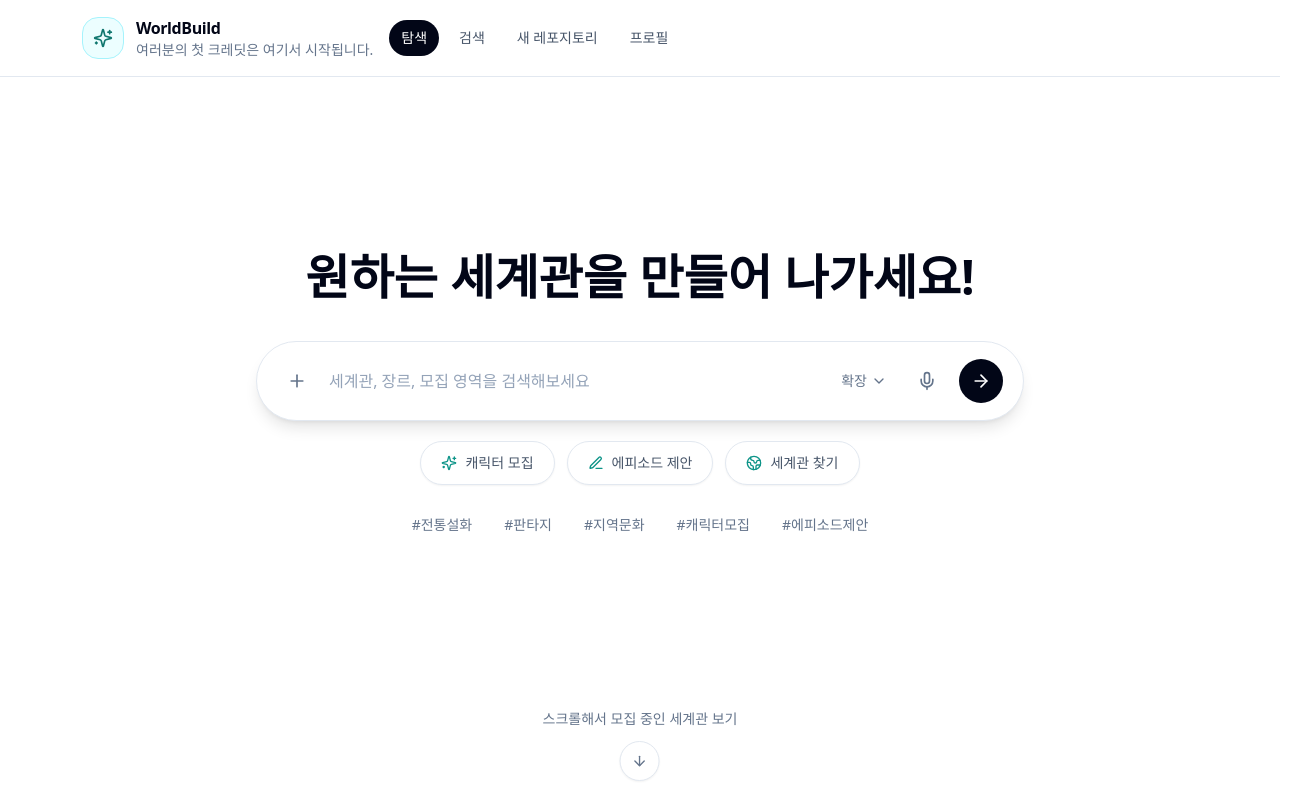
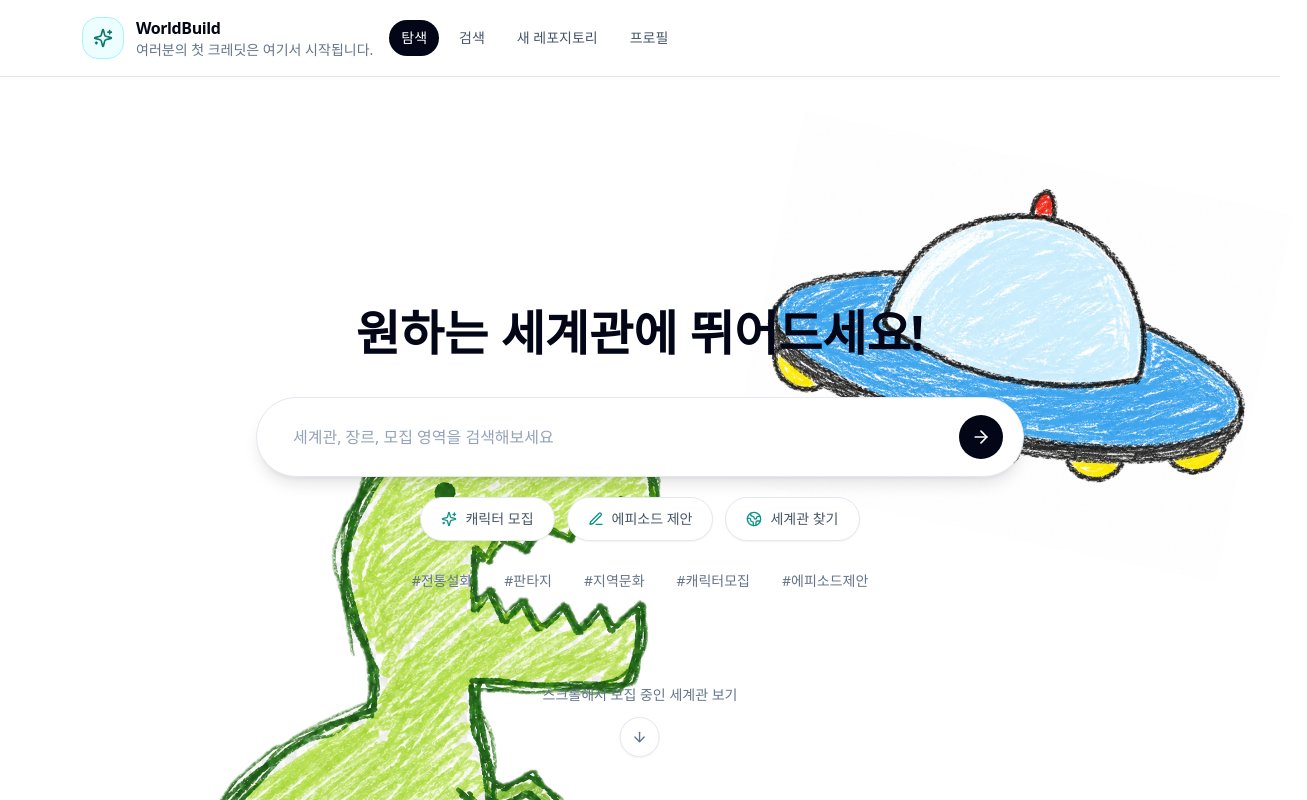
Before and after one commit to k3vin7/21MAN_front, a React (Vite) app: page / in a window 1280 px wide. Shown: the top 800 px of the page, 1307 px wide, since content can reach past the window. Built offline with nearby package versions, Linux system fonts and the light colour scheme.

Commit message:
[fix] homePage.tsx search input bar

```diff
--- a/src/components/repository/RepoCard.tsx
+++ b/src/components/repository/RepoCard.tsx
@@ -32,7 +32,6 @@ export const RepoCard = ({ repository, author, onClick }: RepoCardProps) => {
         loading="lazy"
         src={repository.thumbnail}
       />
-      <div className="absolute inset-0 bg-gradient-to-t from-white via-white/90 to-white/20" />
 
       <div className="relative flex h-full min-h-[320px] flex-col justify-end p-5">
         <div className="flex flex-wrap gap-2">
--- a/src/pages/HomePage.tsx
+++ b/src/pages/HomePage.tsx
@@ -23,6 +23,8 @@ import { repositoryService } from '@/features/repository/repository.service';
 import type { FeaturedContributor, User } from '@/features/user/user.types';
 import { userService } from '@/features/user/user.service';
 import { RECOMMENDED_TAGS } from '@/lib/constants';
+import dinosaur from "@/assets/dinosaur.png";
+import ufo from "@/assets/ufo.png";
 
 const quickActions = [
   {
@@ -95,10 +97,20 @@ export const HomePage = () => {
 
   return (
     <div className="space-y-14">
+        <img
+          src={dinosaur}
+          alt="공룡"
+          className="absolute left-0 top-[380px] w-[700px] h-[700px] object-contain z-[0]"
+        />
+        <img
+          src={ufo}
+          alt="ufo"
+          className="absolute right-5 top-10 w-[500px] h-[500px] object-contain z-[0] rotate-12"
+        />
       <section className="relative min-h-[calc(100svh+12rem)]">
         <div className="mx-auto flex min-h-[calc(100svh-8rem)] max-w-4xl flex-col items-center justify-center pb-28 text-center">
           <h1 className="mx-auto max-w-4xl text-3xl font-semibold text-slate-950 sm:text-5xl">
-            원하는 세계관을 만들어 나가세요!
+            원하는 세계관에 뛰어드세요!
           </h1>
 
           <form className="sticky top-24 z-10 mt-10 w-full max-w-3xl" onSubmit={handleSubmit}>
@@ -106,13 +118,12 @@ export const HomePage = () => {
               세계관 검색
             </label>
             <div className="flex min-h-20 items-center gap-3 rounded-[2rem] border border-slate-200 bg-white px-4 py-3 text-left shadow-lg sm:rounded-full sm:px-5">
-              <button
+              <span
                 aria-label="검색 옵션 추가"
-                className="flex size-10 shrink-0 items-center justify-center rounded-full text-slate-500 transition hover:bg-slate-100 hover:text-slate-950"
+                className="flex size-1 shrink-0 items-center justify-center rounded-full text-slate-500"
                 type="button"
               >
-                <Plus className="size-5" />
-              </button>
+              </span>
 
               <div className="relative min-w-0 flex-1">
                 <Search className="pointer-events-none absolute left-0 top-1/2 size-4 -translate-y-1/2 text-slate-400 sm:hidden" />
@@ -124,23 +135,6 @@ export const HomePage = () => {
                   type="search"
                   value={query}
                 />
-              </div>
-
-              <div className="hidden items-center gap-2 sm:flex">
-                <button
-                  className="inline-flex h-9 items-center gap-1 rounded-full px-3 text-sm text-slate-500 transition hover:bg-slate-100 hover:text-slate-950"
-                  type="button"
-                >
-                  확장
-                  <ChevronDown className="size-4" />
-                </button>
-                <button
-                  aria-label="음성 검색"
-                  className="flex size-10 items-center justify-center rounded-full text-slate-500 transition hover:bg-slate-100 hover:text-slate-950"
-                  type="button"
-                >
-                  <Mic className="size-5" />
-                </button>
               </div>
 
               <button
@@ -183,7 +177,7 @@ export const HomePage = () => {
           </div>
         </div>
 
-        <div className="absolute left-1/2 top-[calc(100svh-13rem)] flex -translate-x-1/2 flex-col items-center gap-3 text-sm text-slate-500">
+        <div className="absolute left-1/2 top-[calc(100svh-18rem)] flex -translate-x-1/2 flex-col items-center gap-3 text-sm text-slate-500">
           <span>스크롤해서 모집 중인 세계관 보기</span>
           <span className="flex size-10 items-center justify-center rounded-full border border-slate-200 bg-white shadow-sm">
             <ArrowDown className="size-4" />
```
Also changed, not shown: src/assets/dinosaur.png (added), src/assets/ufo.png (added).
